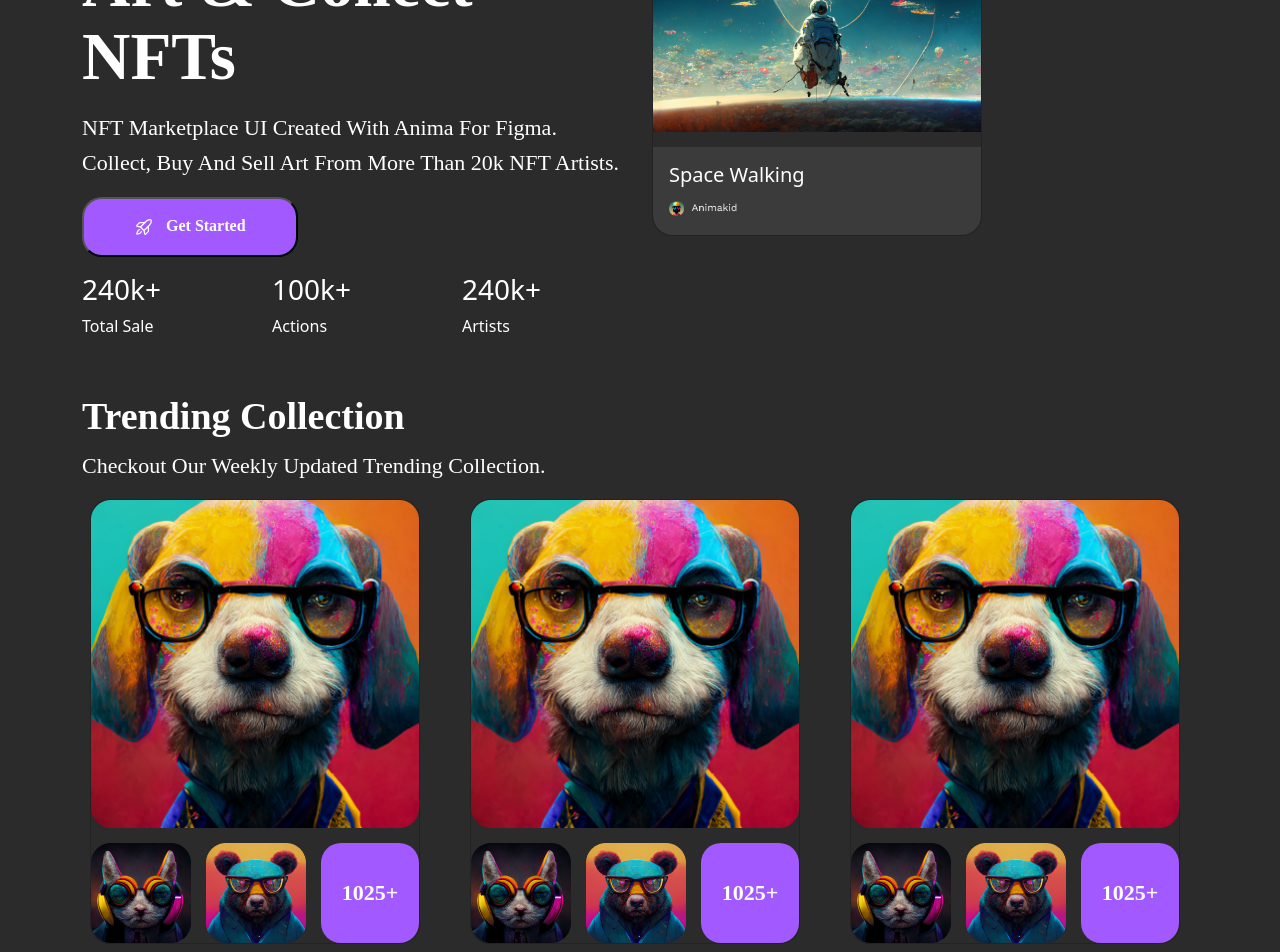
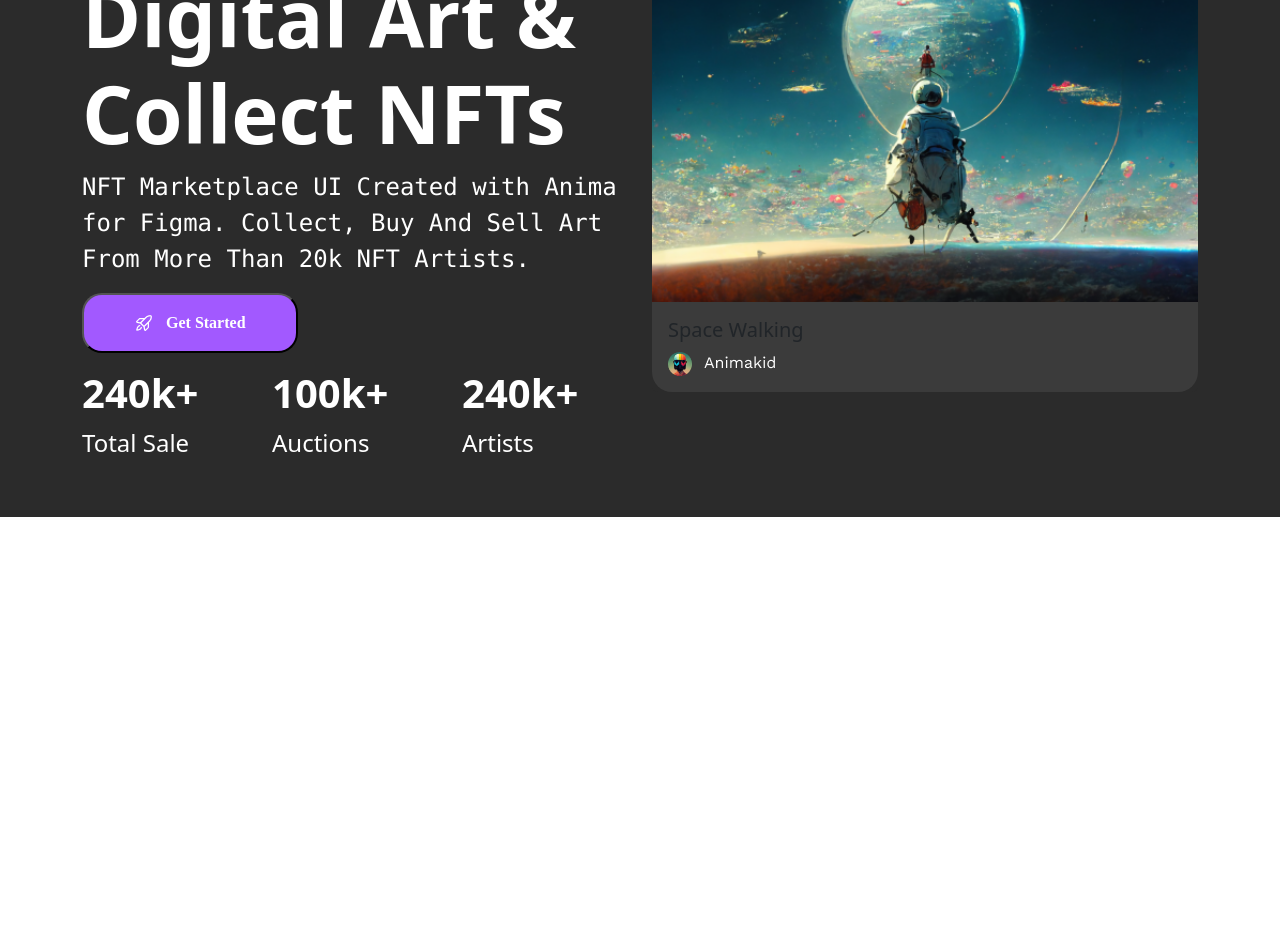
Before and after one commit to Ghullam-Mustafa/React-Assigment-09, a React (Create React App) app: page / in a window 1280 px wide. Shown: the part 239-1191 px from the top of the page. After the commit the page ends 800 px from the top, so only its background shows below. Built offline with nearby package versions, Linux system fonts and the light colour scheme.

Commit message:
hero section

```diff
--- a/src/components/heroSection/HeroSection.css
+++ b/src/components/heroSection/HeroSection.css
@@ -3,37 +3,12 @@
     padding: 40px 0px;
 
 }
+.card-body{
 
-.p1{
-    display: flex;
-width: 510px;
-flex-direction: column;
-justify-content: center;
-flex: 1 0 0;
-color: var(--white, #FFF);
-
-/* H1 - Work Sans */
-font-family: Work Sans;
-font-size: 67px;
-font-style: normal;
-font-weight: 600;
-line-height: 110%; /* 73.7px */
-text-transform: capitalize;
-}
-
-.p2{
-    color: var(--white, #FFF);
-
-/* Body Text- Work Sans */
-font-family: Work Sans;
-font-size: 22px;
-font-style: normal;
-font-weight: 400;
-line-height: 160%; /* 35.2px */
-text-transform: capitalize;
-}
-
-.card-body{
     border-radius: 0px 0px 20px 20px;
 background: var(--background-secondary, #3B3B3B);
 }
+
+.cards{
+    background: var(--background, #2B2B2B);
+}
--- a/src/components/heroSection/HeroSection.js
+++ b/src/components/heroSection/HeroSection.js
@@ -9,37 +9,49 @@ export default function HeroSection() {
     return (
         <div className='heroSection'>
             <div className="container ">
-                <div className="row o">
+                <div className="row ">
                     <div className="col-lg-6 col-md-6 col-sm-12">
-                        <p className='p1'>Discover digital art & Collect NFTs</p>
-                        <p className='p2'>NFT marketplace UI created with Anima for Figma. Collect, buy and sell art from more than 20k NFT artists.</p>
+                        <p className='text-white h1 display-1 fw-bold'>Discover  Digital Art & Collect NFTs</p>
+                        <p className='text-white fs-4 font-monospace'>NFT Marketplace UI Created with Anima for Figma. Collect, Buy And Sell Art From More Than 20k NFT Artists.</p>
                         <ButtonOne />
                         <div className="row pt-3 d-flex">
-                            <div className="col-lg-4 col-sm-4 col-md-4">
+                            <div className="col-4 ">
                                 <Cards total="240" title="Total Sale" />
                             </div>
-                            <div className="col-lg-4 col-sm-4 col-md-4">
-                                <Cards total="100" title="Actions" />
+                            <div className="col-4 ">
+                                <Cards total="100" title="Auctions" />
                             </div>
-                            <div className="col-lg-4 col-sm-4 col-md-4">
+                            <div className="col-4 ">
                                 <Cards total="240" title="Artists" />
                             </div>
                         </div>
                     </div>
-                    <div className="col-lg-6 col-md-6 col-sm-12">
-                        <div className="">
-                            <div class="card" >
-                                <img src={img} class="card-img-top" alt="..."/>
-                                    <div class="card-body ">
-                                        <h5 className='text-white'>Space Walking</h5>
-                                        <div>
-                                            <img src={img2} className='img-fluid ' alt="" />
 
-                                        </div>
-                                    </div>
+
+                    <div className="col-lg-6 col-md-6 col-sm-12   ">
+                        {/* <div className="card m-2 border rounded-3 d-flex justify-content-around" >
+                            <img src={img} className="card-img-top border-0" alt="..." />
+                            <div className="card-body ">
+                                <h5 classNameName='text-white'>Space Walking</h5>
+                                <div>
+                                    <img src={img2} classNameName='img-fluid ' alt="" />
+
+                                </div>
+                            </div>
+                        </div> */}
+                        <div className="card border-0 cards" >
+                            <img src={img} className="card-img-top" alt="..." />
+                            <div className="card-body">
+                            <h5 classNameName='text-white'>Space Walking</h5>
+                                <div>
+                                    <img src={img2} classNameName='img-fluid ' alt="" />
+
+                                </div>
                             </div>
                         </div>
                     </div>
+
+
                 </div>
             </div>
         </div>
--- a/src/components/heroSection/card/Card.css
+++ /dev/null
@@ -1,21 +0,0 @@
-.card{
-    /* display: flex;
-flex-direction: column;
-align-items: flex-start;
-flex: 1 0 0;
-border-radius: 20px; */
-background: var(--background, #2B2B2B);
-}
-
-.total{
-    color: var(--white, #FFF);
-
-/* H4 - Space Mono */
-font-family: system-ui, -apple-system, BlinkMacSystemFont, 'Segoe UI', Roboto, Oxygen, Ubuntu, Cantarell, 'Open Sans', 'Helvetica Neue', sans-serif;
-font-size: 28px;
-font-style: normal;
-/* font-weight: 700;
-line-height: 140%; 39.2px */
-text-transform: capitalize;
-align-self: stretch;
-}
--- a/src/components/heroSection/card/Cards.js
+++ b/src/components/heroSection/card/Cards.js
@@ -1,11 +1,10 @@
 import React from 'react'
-import  '../../heroSection/card/Card.css'
 
 export default function Cards(props) {
   return (
     <div >
-        <h5 className='total'>{props.total}k+</h5>
-        <p className='text-white titl'>{props.title}</p>
+        <p className='total text-white h6 display-6 fw-bold '>{props.total}k+</p>
+        <p className='text-white titl text-white fs-4  fw-light'>{props.title}</p>
     </div>
   )
 }
--- a/src/components/trendingCollection/TrendingCollection.js
+++ /dev/null
@@ -1,35 +0,0 @@
-import React from 'react'
-import '../trendingCollection/trendingCollectionCss/TrendingCollection.css'
-import TrendingCards from './trendingCards/TrendingCards'
-import img1 from '../../assets/Primary Photo Placeholder.png'
-import img2 from '../../assets/Secondary Photo Placeholder.png'
-import img3 from '../../assets/Secondary Photo Placeholder (1).png'
-
-export default function TrendingCollection() {
-  return (
-    <div className='treningCollection'>
-        <div className="container">
-            <div className="row">
-                <div className="col">
-                    <p className=' h1'>Trending Collection</p>
-                    <p  className=' h2'>Checkout our weekly updated trending collection.</p>
-                </div>
-            </div>
-        </div>
-
-        <div className="container">
-            <div className="row text-center">
-                <div className="col-lg-4 col-md-12 col-sm-12">
-                    <TrendingCards src1={img1} src2={img2} src3={img3} />
-                </div>
-                <div className="col-lg-4 col-md-12 col-sm-12">
-                    <TrendingCards src1={img1} src2={img2} src3={img3} />
-                </div>
-                <div className="col-lg-4 col-md-12 col-sm-12">
-                    <TrendingCards src1={img1} src2={img2} src3={img3} />
-                </div>
-            </div>
-        </div>
-    </div>
-  )
-}
--- a/src/components/trendingCollection/trendingCards/TrendingCards.js
+++ /dev/null
@@ -1,15 +0,0 @@
-import React from 'react'
-import '../trendingCards/cardCss/Card.css'
-
-export default function TrendingCards(props) {
-  return (
-    <div className='card m-2 '>
-        <img src={props.src1} className='img-fluid ' alt="" />
-        <div className='a'>
-            <div><img src={props.src2} className='img-fluid' alt="" /></div>
-            <div><img src={props.src3} className='img-fluid' alt="" /></div>
-            <div className='three '>1025+</div>
-        </div>
-    </div>
-  )
-}
--- a/src/components/trendingCollection/trendingCards/cardCss/Card.css
+++ /dev/null
@@ -1,40 +0,0 @@
-.card{
-    display: flex;
-width: 330px;
-flex-direction: column;
-/* align-items: flex-start; */
-gap: 15px;
-flex-shrink: 0;
-border-radius: 20px;
-/* background: var(--background, #2B2B2B); */
-}
-
-.a{
-    display: flex;
-align-items: flex-start;
-gap: 15px;
-align-self: stretch;
-}
-
-.three{
-    display: flex;
-    height: 100px;
-    padding: 0px 0px;
-    flex-direction: column;
-    justify-content: center;
-    align-items: center;
-    gap: 10px;
-    flex: 1 0 0;
-    border-radius: 20px;
-background: var(--call-to-action, #A259FF);
-color: #FFF;
-text-align: center;
-
-/* H5 - Space Mono */
-font-family: Space Mono;
-font-size: 22px;
-font-style: normal;
-font-weight: 700;
-line-height: 160%; /* 35.2px */
-text-transform: capitalize;
-}
--- a/src/components/trendingCollection/trendingCollectionCss/TrendingCollection.css
+++ /dev/null
@@ -1,29 +0,0 @@
-.treningCollection{
-    background: var(--background, #2B2B2B);
-}
-
-.h1{
-    color: var(--white, #FFF);
-
-/* H3 - Work Sans */
-font-family: Work Sans;
-font-size: 38px;
-font-style: normal;
-font-weight: 600;
-line-height: 120%; /* 45.6px */
-text-transform: capitalize;
-flex: 1 0 0;
-}
-
-.h2{
-    color: var(--white, #FFF);
-
-/* Body Text- Work Sans */
-font-family: Work Sans;
-font-size: 22px;
-font-style: normal;
-font-weight: 400;
-line-height: 160%; /* 35.2px */
-text-transform: capitalize;
-flex: 1 0 0;
-}
--- a/src/pages/MainPage.js
+++ b/src/pages/MainPage.js
@@ -2,7 +2,7 @@ import React from 'react'
 import "../../node_modules/bootstrap/dist/css/bootstrap.min.css"
 import Navbar from '../components/navbar/Navbar'
 import HeroSection from '../components/heroSection/HeroSection'
-import TrendingCollection from '../components/trendingCollection/TrendingCollection'
+// import TrendingCollection from '../components/trendingCollection/TrendingCollection'
 
 
 export default function MainPage() {
@@ -10,7 +10,7 @@ export default function MainPage() {
     <div >
         <Navbar/>
         <HeroSection/>
-        <TrendingCollection/>
+        {/* <TrendingCollection/> */}
     </div>
   )
 }
```
